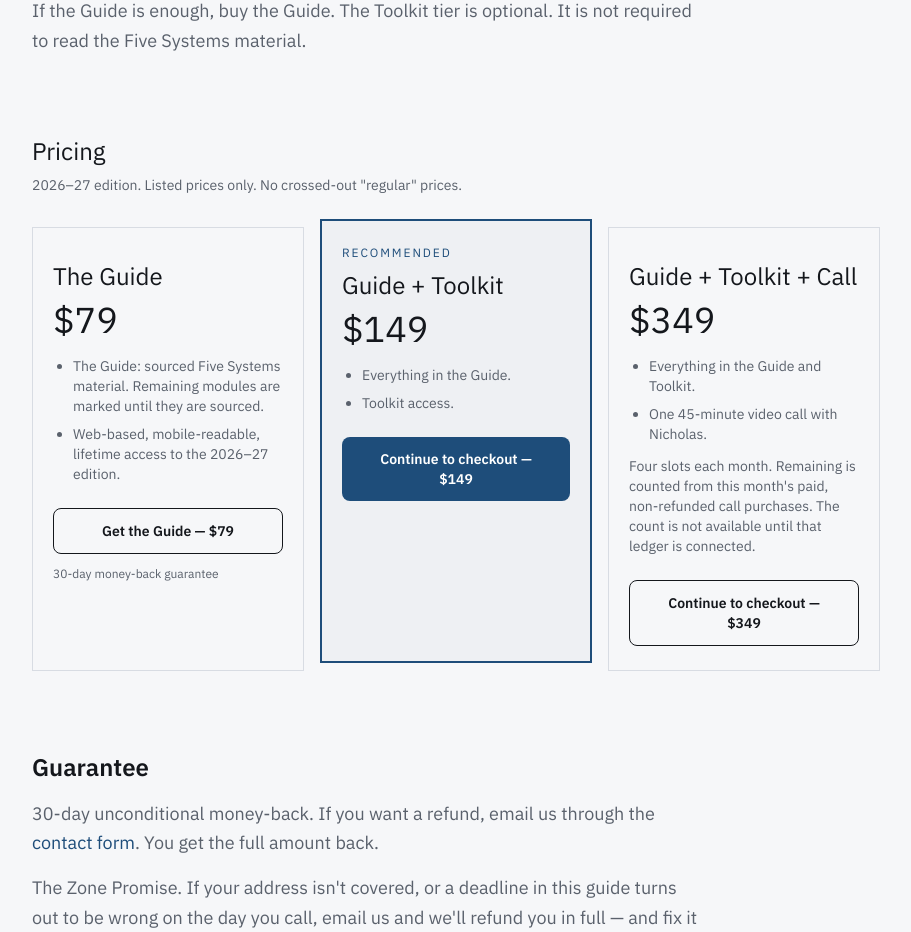
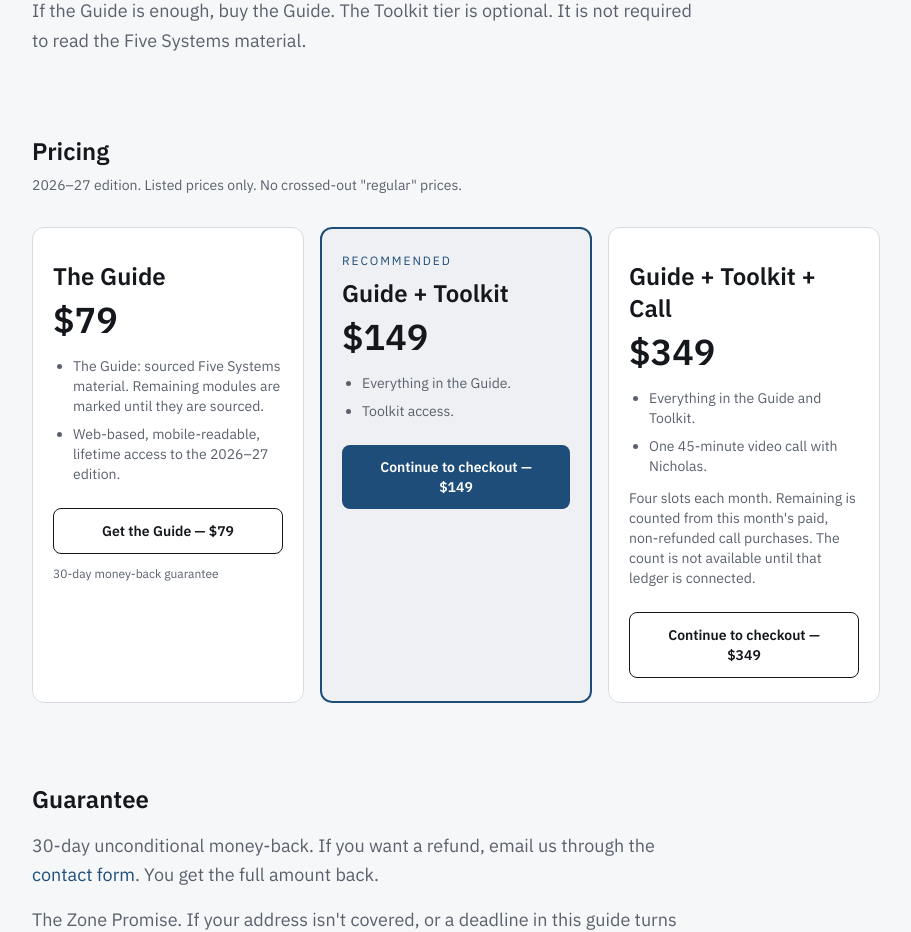
Before and after one commit to NicholasGil/Zoned-Huntsville, a Next.js app: page / in a window 1280 px wide. Shown: the part 3580-4512 px from the top of the page, without its empty margins (184-1095 px from the left). Built offline with nearby package versions, Linux system fonts and the light colour scheme; no server answers.

Commit message:
style: mark the recommended price card with a border, not a lift
Remove the md:-translate-y-2 offset. The target tier uses a 2px action border and surface-raised fill; cards are 12px radius with no elevation shadow.

Co-authored-by: NicholasGil <NicholasGil@users.noreply.github.com>

```diff
--- a/components/pricing.tsx
+++ b/components/pricing.tsx
@@ -5,7 +5,7 @@ import { edition, hero, pricingTiers } from "@/lib/site";
 export function Pricing() {
   return (
     <section id="pricing" aria-labelledby="pricing-heading" className="scroll-mt-8 mt-20">
-      <h2 id="pricing-heading" className="font-sans text-2xl text-text">
+      <h2 id="pricing-heading" className="font-sans text-2xl font-semibold text-text">
         Pricing
       </h2>
       <p className="mt-2 text-sm text-text-muted">
@@ -23,8 +23,8 @@ export function Pricing() {
               key={tier.id}
               className={
                 isTarget
-                  ? "border-2 border-action bg-surface-raised px-5 py-6 md:-translate-y-2"
-                  : "border border-border bg-page px-5 py-6"
+                  ? "rounded-lg border-2 border-action bg-surface-raised px-5 py-6"
+                  : "rounded-lg border border-border bg-surface px-5 py-6"
               }
             >
               {isTarget ? (
@@ -32,8 +32,8 @@ export function Pricing() {
                   Recommended
                 </p>
               ) : null}
-              <p className="mt-2 font-sans text-2xl text-text">{tier.name}</p>
-              <p className="mt-2 font-sans text-4xl text-text">${tier.amountUsd}</p>
+              <p className="mt-2 font-sans text-2xl font-semibold text-text">{tier.name}</p>
+              <p className="mt-2 font-sans text-4xl font-semibold text-text">${tier.amountUsd}</p>
               <ul className="mt-4 list-disc space-y-2 pl-5 text-sm text-text-muted">
                 {tier.includes.map((line) => (
                   <li key={line}>{line}</li>
```
